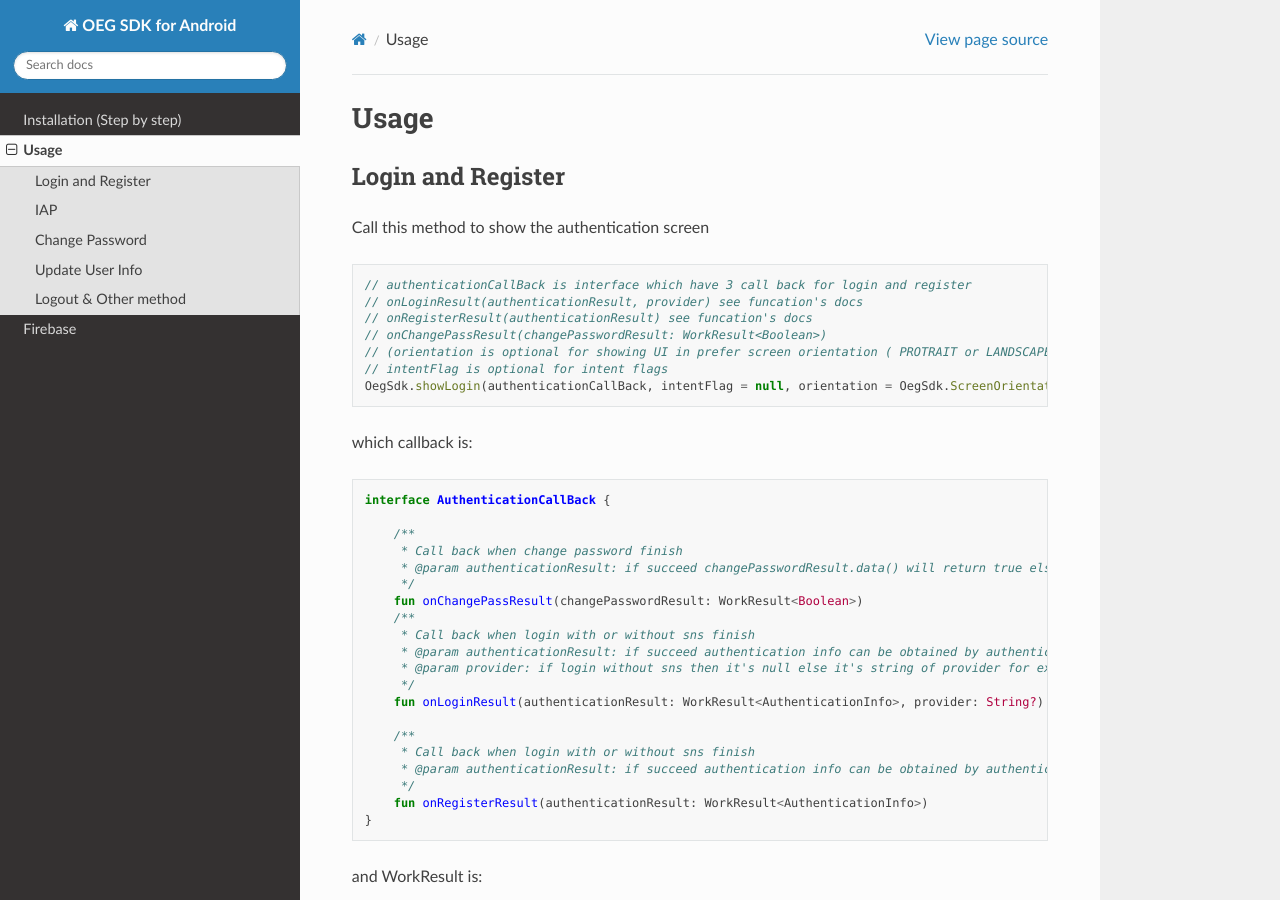
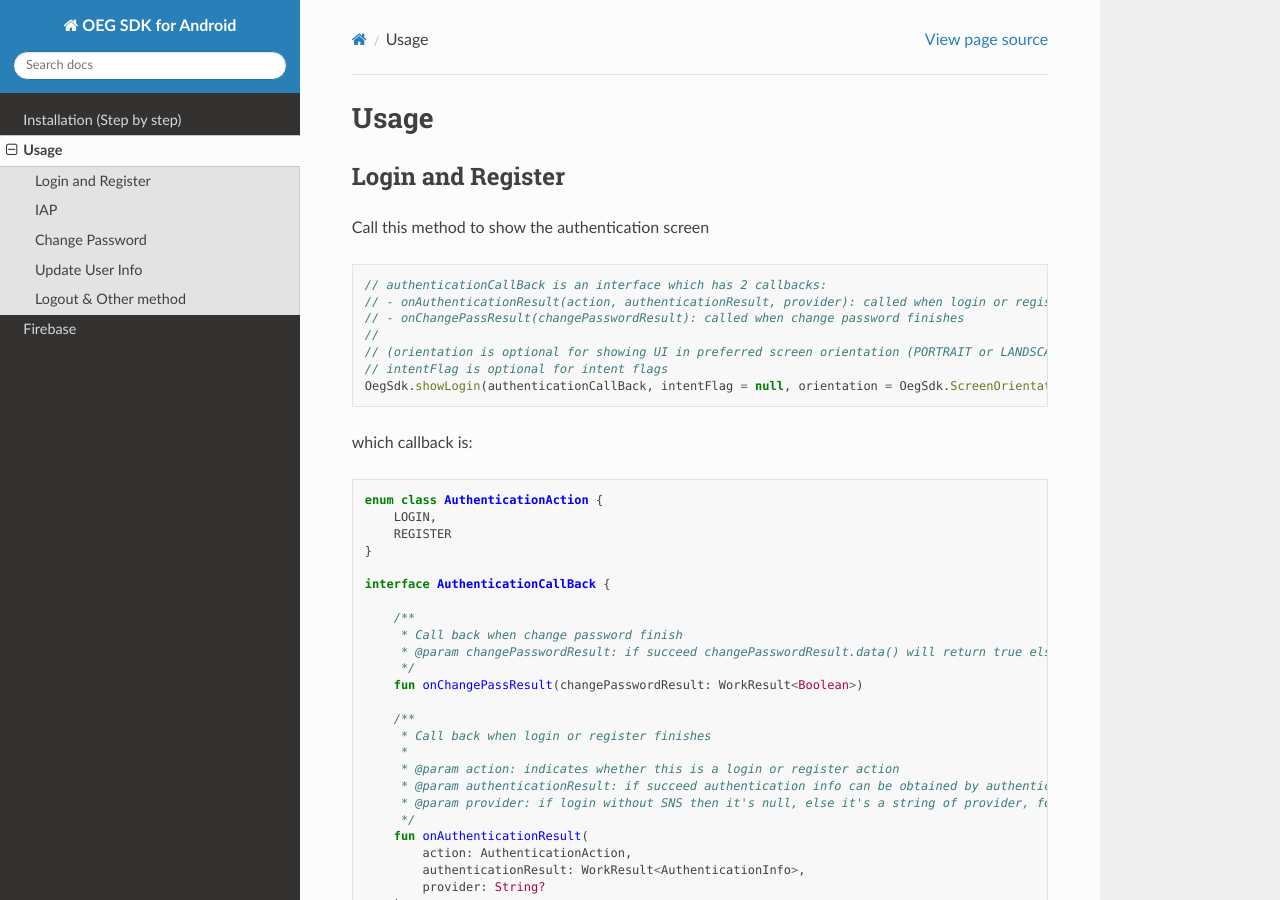
Before and after one commit to congtuyenvip/Oeg-Sdk-Doc-For-Android, a Sphinx documentation site: the page built from docs/source/usage.rst, in a window 1280 px wide and 900 px high. Built offline with Sphinx 7.4.7 and the Read the Docs theme 3.1.0, drawn with Linux system fonts in a browser that asks for light colours; some of the changed text lies outside the part shown.

Commit message:
[DOC] update AuthenticationCallback and getSavedUserInfo

```diff
--- a/docs/source/usage.rst
+++ b/docs/source/usage.rst
@@ -8,11 +8,11 @@ Call this method to show the authentication screen
 
 .. code-block:: java
 
-        // authenticationCallBack is interface which have 3 call back for login and register
-        // onLoginResult(authenticationResult, provider) see funcation's docs
-        // onRegisterResult(authenticationResult) see funcation's docs
-        // onChangePassResult(changePasswordResult: WorkResult<Boolean>)
-        // (orientation is optional for showing UI in prefer screen orientation ( PROTRAIT or LANDSCAPE), default is PORTRAIT
+        // authenticationCallBack is an interface which has 2 callbacks:
+        // - onAuthenticationResult(action, authenticationResult, provider): called when login or register finishes
+        // - onChangePassResult(changePasswordResult): called when change password finishes
+        //
+        // (orientation is optional for showing UI in preferred screen orientation (PORTRAIT or LANDSCAPE), default is PORTRAIT
         // intentFlag is optional for intent flags
         OegSdk.showLogin(authenticationCallBack, intentFlag = null, orientation = OegSdk.ScreenOrientation.PORTRAIT)
 
@@ -20,25 +20,31 @@ which callback is:
 
 .. code-block:: kotlin
 
+        enum class AuthenticationAction {
+            LOGIN,
+            REGISTER
+        }
+
         interface AuthenticationCallBack {
 
             /**
              * Call back when change password finish
-             * @param authenticationResult: if succeed changePasswordResult.data() will return true else error can be obtained by changePasswordResult.error()
+             * @param changePasswordResult: if succeed changePasswordResult.data() will return true else error can be obtained by changePasswordResult.error()
              */
             fun onChangePassResult(changePasswordResult: WorkResult<Boolean>)
-            /**
-             * Call back when login with or without sns finish
-             * @param authenticationResult: if succeed authentication info can be obtained by authenticationResult.data() else error can be obtained by authenticationResult.error()
-             * @param provider: if login without sns then it's null else it's string of provider for ex: "google" or "facebook"
-             */
-            fun onLoginResult(authenticationResult: WorkResult<AuthenticationInfo>, provider: String?)
 
             /**
-             * Call back when login with or without sns finish
+             * Call back when login or register finishes
+             *
+             * @param action: indicates whether this is a login or register action
              * @param authenticationResult: if succeed authentication info can be obtained by authenticationResult.data() else error can be obtained by authenticationResult.error()
+             * @param provider: if login without SNS then it's null, else it's a string of provider, for example: "google" or "facebook". For REGISTER this is always null.
              */
-            fun onRegisterResult(authenticationResult: WorkResult<AuthenticationInfo>)
+            fun onAuthenticationResult(
+                action: AuthenticationAction,
+                authenticationResult: WorkResult<AuthenticationInfo>,
+                provider: String?
+            )
         }
 
 and WorkResult is:
@@ -177,3 +183,9 @@ Use this method to get stored ApiToken & stored uuid (return null if user haven'
 .. code-block:: java
 
         OegSdk.getAuthenticationInfo()
+
+Use this method to get saved user information, or fall back to minimal information from authentication if user info has not been fetched yet (return null if user haven't login yet)
+
+.. code-block:: java
+
+        OegSdk.getSavedUserInfo()
```
